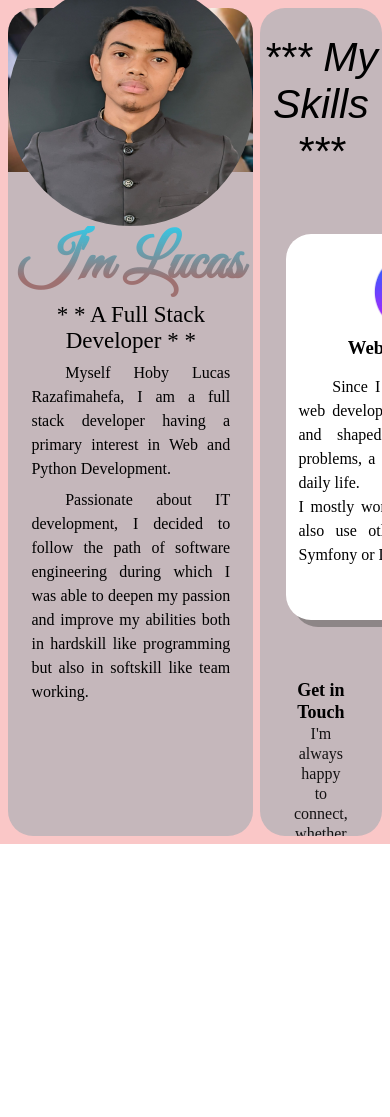
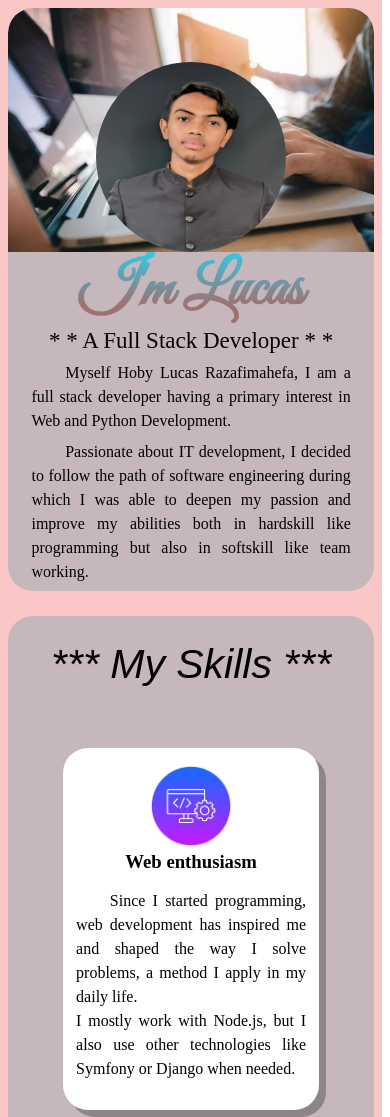
Before and after one commit to Rownart/introducing_site, a plain HTML site: page index.html in a window 390 px wide. Shown: the top 1117 px of the page. Before the commit the page ends 844 px from the top, so only its background shows below. Drawn offline with Linux system fonts and the light colour scheme.

Commit message:
end of the project

```diff
--- a/assets/styles/styles.css
+++ b/assets/styles/styles.css
@@ -23,10 +23,17 @@ main {
 .leftSide {
     margin: 1vh 0px 1vh 1vh;
     background-color: rgba(124, 162, 170, 0.425);;
-    flex: 0 0 31%;
+    flex: 0 0 27%;
     height: 98vh;
     border-radius: 25px;
     text-align: center;
+    overflow-y: auto;
+    scrollbar-width: none;
+    -ms-overflow-style: none;
+}
+
+.leftSide::-webkit-scrollbar {
+    display: none;
 }
 
 .leftSide .illustration {
@@ -102,17 +109,19 @@ main {
 
 .rightSide aside {
     display: flex;
-    gap: 3vh;
+    gap: 2vh;
     margin: 3vh;
+    flex-wrap: wrap;
 }
 
 .rightSide aside .skills {
-    width: calc((100% - 12vh) / 3);
+    width: 29%;
     background-color: white;
     padding: 13px;
     border-radius: 25px;
     box-shadow: 7px 7px rgba(97, 94, 94, 0.548);
     min-width: 230px;
+    max-width: 300px;
 }
 
 .rightSide aside .skills .imgSkill {
@@ -129,7 +138,7 @@ main {
 
 .rightSide aside .skills h3 {
     margin: auto;
-    width: fit-content;
+    width: max-content;
 }
 
 .rightSide aside .skills p {
@@ -155,3 +164,64 @@ footer .contactMessage {
 .footerCopyright {
     opacity: 0.8;
 }
+
+@media (max-width:1000px) {
+    main {
+        flex-direction: column;
+        height: fit-content;
+        width: 98vw;
+        gap: 1vh;
+    }
+
+    .leftSide {
+        margin-right: 1vh;
+    }
+
+    .leftSide .myPhoto {
+        width: 190px;
+        height: 190px;
+    }
+
+    .leftSide .myPhoto img {
+        width: 190px;
+        height: 190px;
+    }
+
+    .rightSide {
+        margin: 1vh;
+    }
+
+    .rightSide aside {
+        margin: 3vw;
+    }
+}
+
+@media (max-width: 900px) {
+    .rightSide aside {
+        flex-wrap: wrap;
+    }
+
+    .rightSide aside .skills {
+        margin: auto;
+    }
+}
+
+@media (max-width: 300px) {
+    .rightSide aside {
+        flex-direction: column;
+    }
+
+    .rightSide h2 {
+        margin: 3vh 0px 3vh 0px;
+        font-size: 29px;
+    }
+
+    .rightSide aside .skills {
+        width: 76vw;
+        min-width: 76vw;
+    }
+
+    footer {
+        margin: 3vh 4vh auto  4vh;
+    }
+}
```
